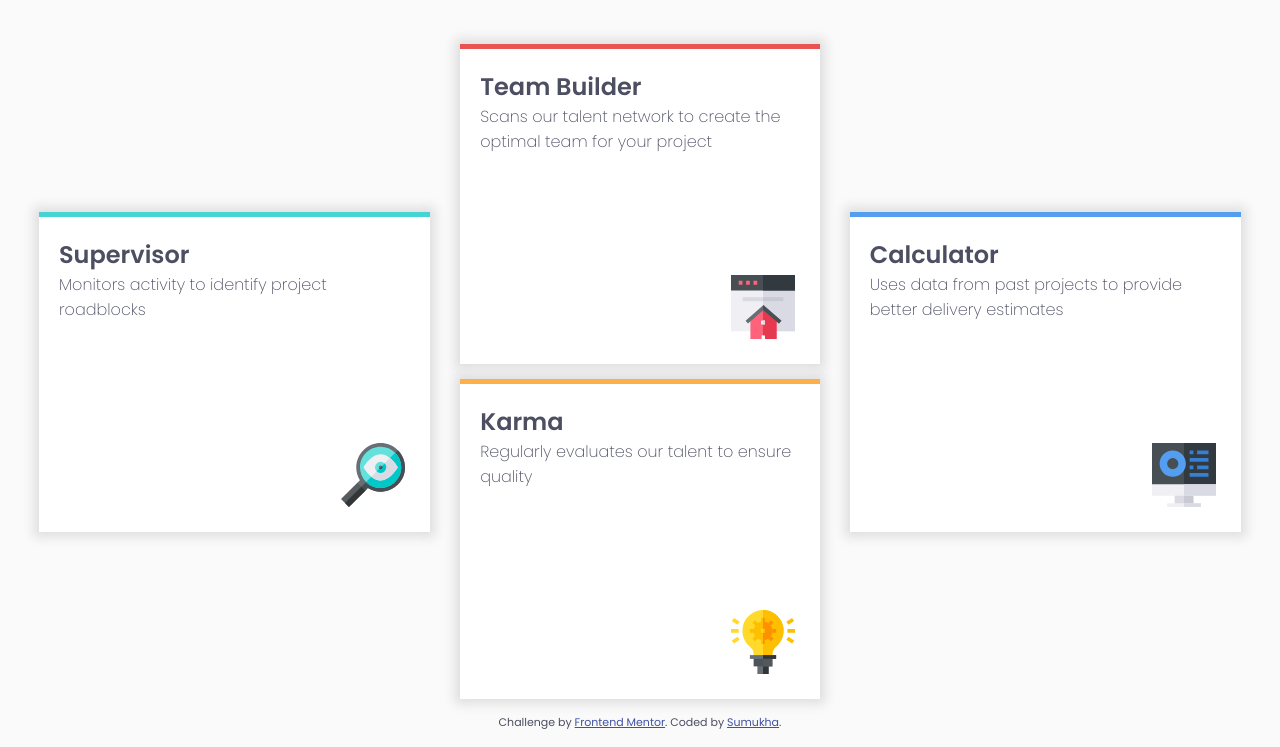
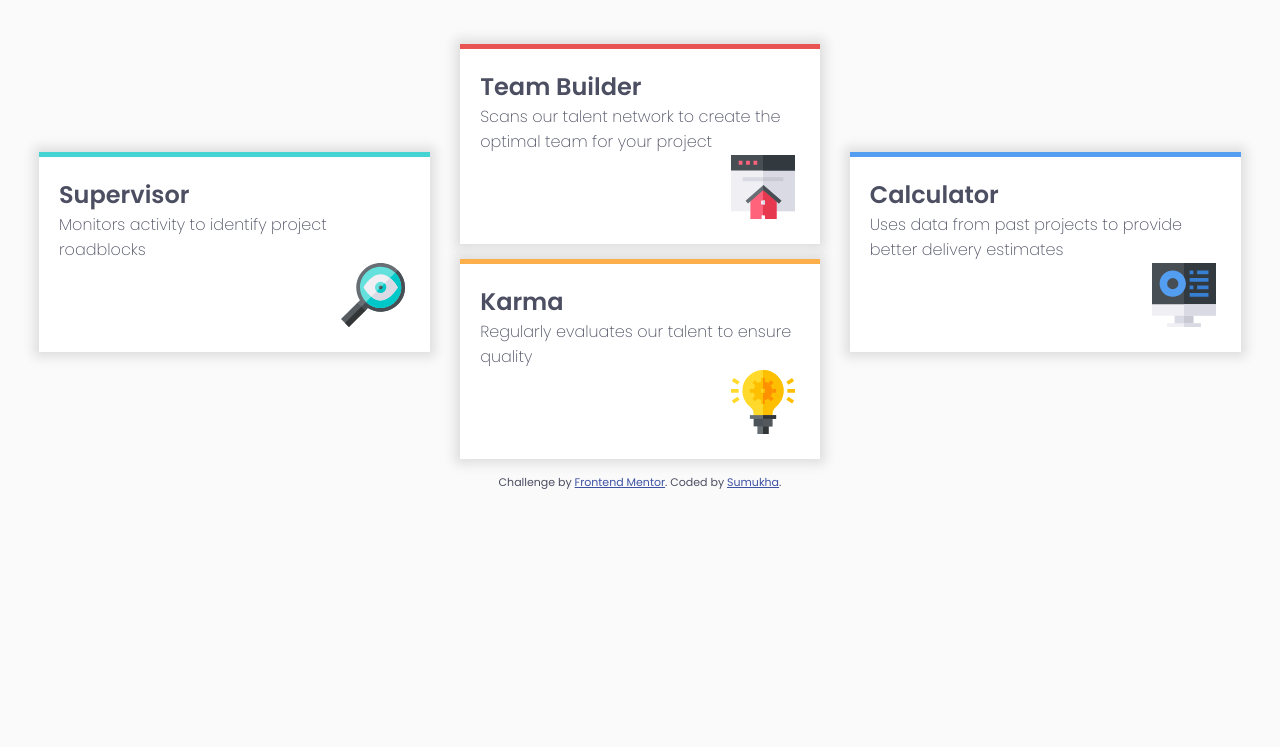
Before and after one commit to sumukhapawar/frontEnd, a plain HTML site: page four-card-feature-section-master/index.html in a window 1280 px wide. Shown: the part 197-944 px from the top of the page. After the commit the page ends 800 px from the top, so only its background shows below. Drawn offline with Linux system fonts and the light colour scheme.

Commit message:
small changes made.

```diff
--- a/four-card-feature-section-master/style.css
+++ b/four-card-feature-section-master/style.css
@@ -52,6 +52,19 @@ header {
   border-top: 5px solid hsl(212, 86%, 64%);
 }
 
+/* For small screen devices */
+@media (min-width: 375px) {
+  body {
+    padding: 2rem 0.5rem;
+  }
+  header p {
+    padding: 0 2rem;
+  }
+  div {
+    height: 25vh;
+  }
+}
+
 @media (min-width: 976px) {
   body {
     padding: 1rem 1.5rem;
```
